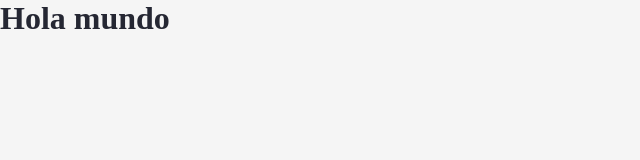
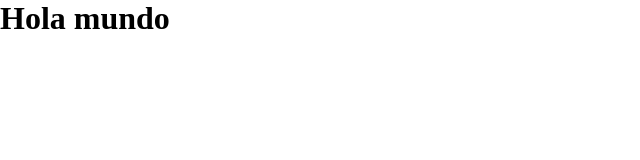
Before and after one commit to Normanrb91/spoti-app, a React (Vite) app: page / in a window 1280 px wide. Shown: the top 160 px of the page, without its empty margins (0-640 px from the left). Built offline with nearby package versions, Linux system fonts and the light colour scheme.

Commit message:
configure styles

```diff
--- a/package.json
+++ b/package.json
@@ -10,9 +10,9 @@
     "preview": "vite preview"
   },
   "dependencies": {
-    "@stitches/react": "^1.2.8",
     "react": "^18.2.0",
-    "react-dom": "^18.2.0"
+    "react-dom": "^18.2.0",
+    "styled-components": "^6.0.8"
   },
   "devDependencies": {
     "@types/react": "^18.2.15",
--- a/src/App.tsx
+++ b/src/App.tsx
@@ -1,8 +1,12 @@
+import { ThemeProvider } from 'styled-components'
+import { myTheme, GlobalStyles } from '@/styles'
+
 function App() {
   return (
-    <>
+    <ThemeProvider theme={myTheme}>
+      <GlobalStyles />
       <h1>Hola mundo</h1>
-    </>
+    </ThemeProvider>
   )
 }
 
--- a/src/main.tsx
+++ b/src/main.tsx
@@ -1,10 +1,6 @@
 import React from 'react'
 import ReactDOM from 'react-dom/client'
-
-import { globalStyles } from '@/styles'
 import App from './App'
-
-globalStyles()
 
 ReactDOM.createRoot(document.getElementById('root')!).render(
   <React.StrictMode>
--- a/src/styles/global.ts
+++ b/src/styles/global.ts
@@ -1,42 +1,24 @@
-import { globalCss } from './stitches'
+import { createGlobalStyle } from 'styled-components'
 
-export const globalStyles = globalCss({
-  '*, *::before, *::after': {
-    boxSizing: 'border-box'
-  },
-  html: {
-    fontSize: '$16',
-    scrollBehavior: 'smooth'
-  },
-  'body, a, h1, h2,h3,h4,h5,h6,p,ul,ol,li,fieldset,figure,figcaption, form, blockquote, dl, dd, dt, pre, span, label, table, caption, tbody, tfoot, thead, tr, th, td, article, aside, footer, header, hgroup, menu, nav, section, audio, video':
-    {
-      padding: 0,
-      margin: 0
-    },
-  body: {
-    backgroundColor: '$background',
-    color: '$text',
-    fontFamily: '$poppins',
-    minHeight: '100vh',
-    overflowX: 'hidden',
-    textRendering: 'optimizeSpeed'
-  },
-  'ul, ol': {
-    listStyle: 'none'
-  },
-  a: {
-    color: 'inherit',
-    textDecoration: 'none'
-  },
-  'input, button, textarea, select': {
-    font: 'inherit'
-  },
-  '@motion': {
-    '*': {
-      animationDuration: '0.01ms !important',
-      animationIterationCount: '1 !important',
-      transitionDuration: '0.01ms !important',
-      scrollBehavior: 'auto !important'
-    }
+export const GlobalStyles = createGlobalStyle`
+  *, *::after, *::before {
+      margin: 0;
+
   }
-})
+
+  ul, ol {
+    list-style: none;
+    margin: 0;
+    padding: 0;
+  }
+
+  a {
+    color: inherit;
+    text-decoration: none;
+  }
+
+  input, button, textarea, select {
+    font: inherit
+  }
+
+`
--- a/src/styles/index.ts
+++ b/src/styles/index.ts
@@ -1,4 +1,2 @@
-export { globalStyles } from './global'
-export { css, getCssText, keyframes, styled, theme } from './stitches'
-
-export type { CSS, VariantProps } from './types'
+export * from './global'
+export * from './theme'
--- a/src/styles/stitches.ts
+++ /dev/null
@@ -1,146 +0,0 @@
-import { createStitches, defaultThemeMap } from '@stitches/react'
-
-import { type PropertyValue } from './types'
-
-export const { createTheme, config, css, getCssText, globalCss, keyframes, styled, theme } = createStitches({
-  theme: {
-    fonts: {
-
-    },
-    colors: {
-      tertiary: '#fb8b62',
-      white: '#ffffff',
-      gray: '#cccccc',
-      gray50: '#f8f8f8',
-      gray100: '#f3f4f6',
-      gray200: '#e5e7eb',
-      gray300: '#d1d5db',
-      gray500: '#9fa2b4',
-      gray700: '#374151',
-      gray900: '#111827',
-      grayLight: '#c5c7cd',
-      grayButton100: '#f0f1f7',
-      grayButton500: '#9fa2b4',
-      grayDisabled: '#f2f2f2',
-      grayBorder: '#dfe0eb',
-      black: '#000000',
-      background: '#f5f5f5',
-      bgSideMenu: '#363740',
-      txtSideMenu: '#a4a6b3',
-      txtSideMenuActive: '#dde2ff',
-      bgItemMenuActive: '#9fa2b4',
-      grayDark: '#4b506d',
-      text: '#252733',
-      bgLogin1: '#707cb7',
-      bgLogin2: '#7884bb',
-      textBadgeSuccess: '#147638',
-      bgBadgeSuccess: '#f2fdf5',
-      textBadgeWarning: '#A85923',
-      bgBadgeWarning: '#fdecce',
-      textBadgeError: '#f31260',
-      bgBadgeError: '#fcb0c6',
-      red: '#f31260',
-    },
-    fontSizes: {
-      12: '0.75rem',
-      14: '0.875rem',
-      16: '1rem',
-      18: '1.125rem',
-      20: '1.25rem',
-      24: '1.5rem',
-      28: '1.75rem',
-      32: '2rem',
-      36: '2.25rem',
-      44: '2.75rem',
-      52: '3.25rem',
-      56: '3.5rem',
-    },
-    fontWeights: {
-      thin: 100,
-      extralight: 200,
-      light: 300,
-      normal: 400,
-      medium: 500,
-      semibold: 600,
-      bold: 700,
-      extrabold: 800,
-      black: 900,
-    },
-    radii: {
-      2: '2px',
-      8: '8px',
-      button: '100px',
-      round: '50%',
-    },
-    space: {
-      md: '1rem',
-    },
-    transitions: {
-      default: 'all 250ms ease',
-    },
-    zIndices: {
-      1: 100,
-      2: 200,
-      3: 300,
-      4: 400,
-      toast: 9999999,
-      max: 99999999,
-    },
-    breakpoints: {
-      xs: '520px',
-      sm: '900px',
-      md: '1200px',
-      lg: '1441px',
-      xl: '1920px',
-    },
-  },
-  media: {
-    xs: '(max-width: 520px)',
-    sm: '(max-width: 900px)',
-    md: '(max-width: 1200px) and (min-width: 901px)',
-    lg: '(max-width: 1441px)',
-    xl: '(max-width: 1920px)',
-    dark: '(prefers-color-scheme: dark)',
-    light: '(prefers-color-scheme: light)',
-    motion: '(prefers-reduced-motion: reduce)',
-  },
-  themeMap: {
-    ...defaultThemeMap,
-  },
-  utils: {
-    bgAlpha: ([value, alpha]: [string, number]) => {
-      if (value.startsWith('$')) {
-        value = config.theme.colors[value.slice(1) as keyof (typeof config)['theme']['colors']].slice(1)
-      } else if (value.startsWith('#')) {
-        value = value.slice(1)
-      }
-
-      const [r, g, b] = value.match(/.{1,2}/g)?.map(x => parseInt(x, 16)) as number[]
-
-      return {
-        backgroundColor: `rgba(${r}, ${g}, ${b}, ${alpha})`,
-      }
-    },
-    dFlex: (value: PropertyValue<'alignItems'>) => ({
-      display: 'flex',
-      alignItems: value,
-      justifyContent: value,
-    }),
-    mX: (value: PropertyValue<'marginLeft'>) => ({
-      marginLeft: value,
-      marginRight: value,
-    }),
-    mY: (value: PropertyValue<'marginTop'>) => ({
-      marginTop: value,
-      marginBottom: value,
-    }),
-    pX: (value: PropertyValue<'paddingLeft'>) => ({
-      paddingLeft: value,
-      paddingRight: value,
-    }),
-    pY: (value: PropertyValue<'paddingTop'>) => ({
-      paddingTop: value,
-      paddingBottom: value,
-    }),
-  },
-})
--- /dev/null
+++ b/src/styles/theme.ts
@@ -0,0 +1,37 @@
+import { DefaultTheme } from 'styled-components';
+
+export const myTheme: DefaultTheme = {
+  fonts: {
+    sanSerif: 'sanSerif'
+  },
+  colors: {
+    primary: '#45505b',
+    secondary: '#0563bb',
+    tertiary: '#fb8b62',
+  },
+  fontWeights: {
+    thin: 100,
+    extralight: 200,
+    light: 300,
+    normal: 400,
+    medium: 500,
+    semibold: 600,
+    bold: 700,
+    extrabold: 800,
+    black: 900
+  },
+  breakpoints: {
+    xs: '520px',
+    sm: '900px',
+    md: '1200px',
+    lg: '1441px',
+    xl: '1920px'
+  },
+  media: {
+    xs: '(max-width: 520px)',
+    sm: '(max-width: 900px)',
+    md: '(max-width: 1200px) and (min-width: 901px)',
+    lg: '(max-width: 1441px)',
+    xl: '(max-width: 1920px)'
+  }
+}
```
Also changed, not shown: src/styles/styled.d.ts (added, +39 -0 lines), src/styles/types.ts (deleted, +0 -7 lines), 1 other file (tests, documents, lock files or other folders).
